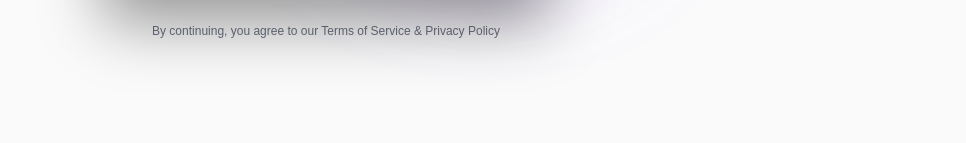
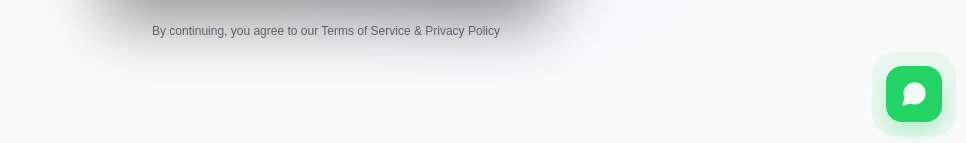
Before and after one commit to Shanmu-iHub/New-Seatifyai, a React (Create React App) app in the folder frontend/: page /login in a window 1280 px wide. Shown: the part 654-797 px from the top of the page, without its empty margins (314-1280 px from the left). Built offline with nearby package versions, Linux system fonts and the light colour scheme; a web font is replaced by a local one.

Commit message:
Whatsapp

```diff
--- a/frontend/src/App.jsx
+++ b/frontend/src/App.jsx
@@ -9,6 +9,7 @@ import ApplicationForm from './pages/ApplicationForm';
 import PaymentPage from './pages/PaymentPage';
 import ConfirmationPage from './pages/ConfirmationPage';
 import ProfilePage from './pages/ProfilePage';
+import WhatsAppButton from './components/WhatsAppButton';
 
 const ProtectedRoute = ({ children }) => {
   const { user, loading } = useAuth();
@@ -34,6 +35,7 @@ const AppRoutes = () => {
         <Route path="/confirmation/:applicationId" element={<ProtectedRoute><ConfirmationPage /></ProtectedRoute>} />
         <Route path="/profile" element={<ProtectedRoute><ProfilePage /></ProtectedRoute>} />
       </Routes>
+      <WhatsAppButton />
     </div>
   );
 };
--- /dev/null
+++ b/frontend/src/components/WhatsAppButton.jsx
@@ -0,0 +1,46 @@
+import React from 'react';
+import { MessageCircle } from 'lucide-react';
+
+export default function WhatsAppButton() {
+  const phoneNumber = "919600940618"; // Added 91 for India
+  const message = "Hi Seatify, I have a query regarding the admission process.";
+  const whatsappUrl = `https://wa.me/${phoneNumber}?text=${encodeURIComponent(message)}`;
+
+  return (
+    <a
+      href={whatsappUrl}
+      target="_blank"
+      rel="noopener noreferrer"
+      className="fixed bottom-6 right-6 z-50 group flex items-center gap-3"
+      aria-label="Contact on WhatsApp"
+    >
+      <style>{`
+        @keyframes custom-pulse {
+          0% { transform: scale(1); opacity: 0.5; }
+          100% { transform: scale(1.6); opacity: 0; }
+        }
+        .smooth-pulse {
+          animation: custom-pulse 2s cubic-bezier(0.4, 0, 0.6, 1) infinite;
+        }
+      `}</style>
+
+      {/* Tooltip */}
+      <span className="hidden md:block bg-white text-gray-800 text-xs font-bold px-3 py-2 rounded-lg shadow-xl opacity-0 group-hover:opacity-100 transition-all transform translate-x-4 group-hover:translate-x-0 pointer-events-none"
+        style={{ border: '1px solid var(--card-border)' }}>
+        Chat with Admissions
+      </span>
+
+      {/* WhatsApp Icon */}
+      <div className="relative w-14 h-14 bg-green-500 rounded-2xl flex items-center justify-center shadow-2xl hover:scale-110 transition-all active:scale-95"
+        style={{
+          background: '#25D366',
+          boxShadow: '0 10px 25px -5px rgba(37, 211, 102, 0.4)'
+        }}>
+        <MessageCircle size={28} color="white" fill="white" />
+
+        {/* Smoother Pulse Effect */}
+        <div className="absolute inset-0 rounded-2xl smooth-pulse" style={{ background: '#25D366' }} />
+      </div>
+    </a>
+  );
+}
```
